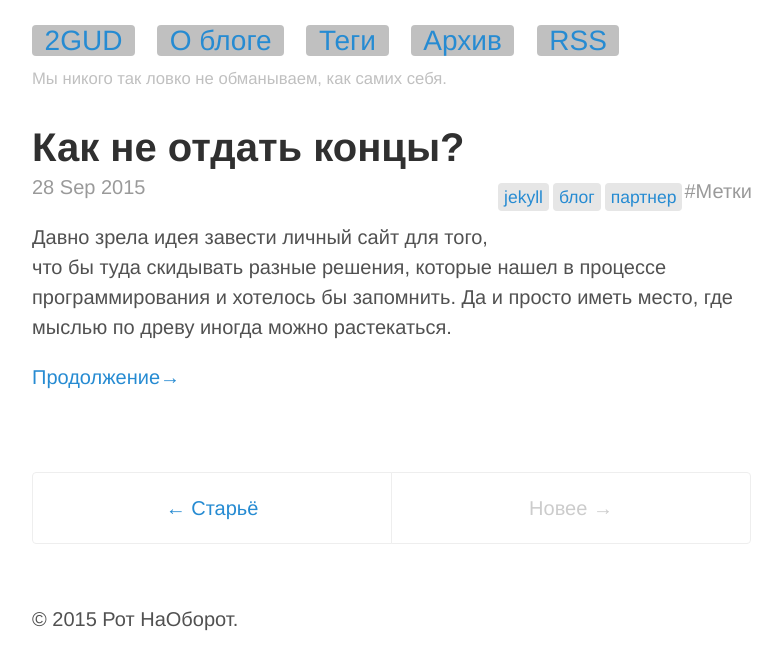
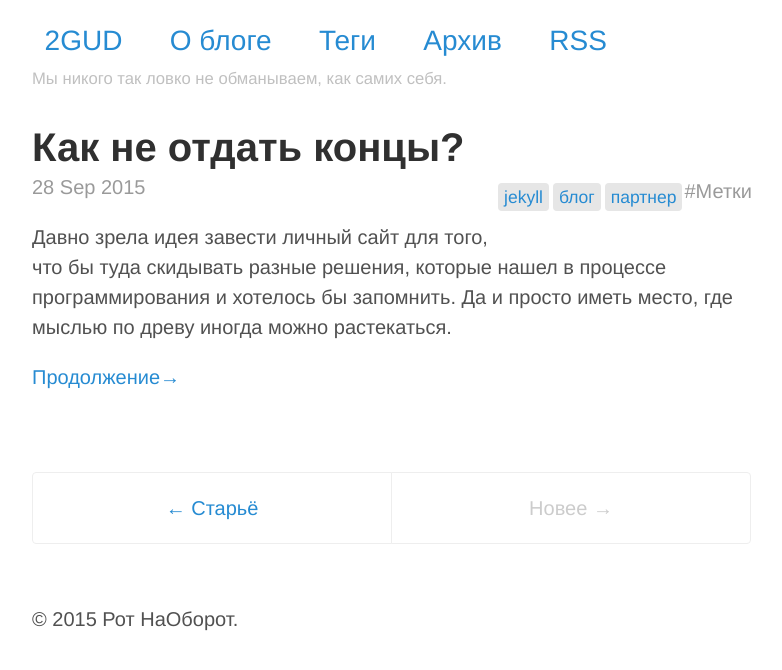
Before and after one commit to gitter-badger/2gud.github.io, a Jekyll site: the page built from index.html, in a window 1280 px wide. Shown: the top 670 px of the page, without its empty margins (248-1030 px from the left). Built offline with Jekyll 4.4.1, drawn with Linux system fonts in a browser that asks for light colours; nearby versions of some CDN libraries; the list of posts is cut into pages by our own code.

Commit message:
Added changes

```diff
--- a/public/css/st.css
+++ b/public/css/st.css
@@ -297,7 +297,6 @@ tbody tr:nth-child(odd) th {
   font-size: 140%;
   padding: 0 .45em;
   color: #268bd2;
-  background: #c0c0c0;
   border-radius: 4px;
   text-decoration: none;
 }
```
